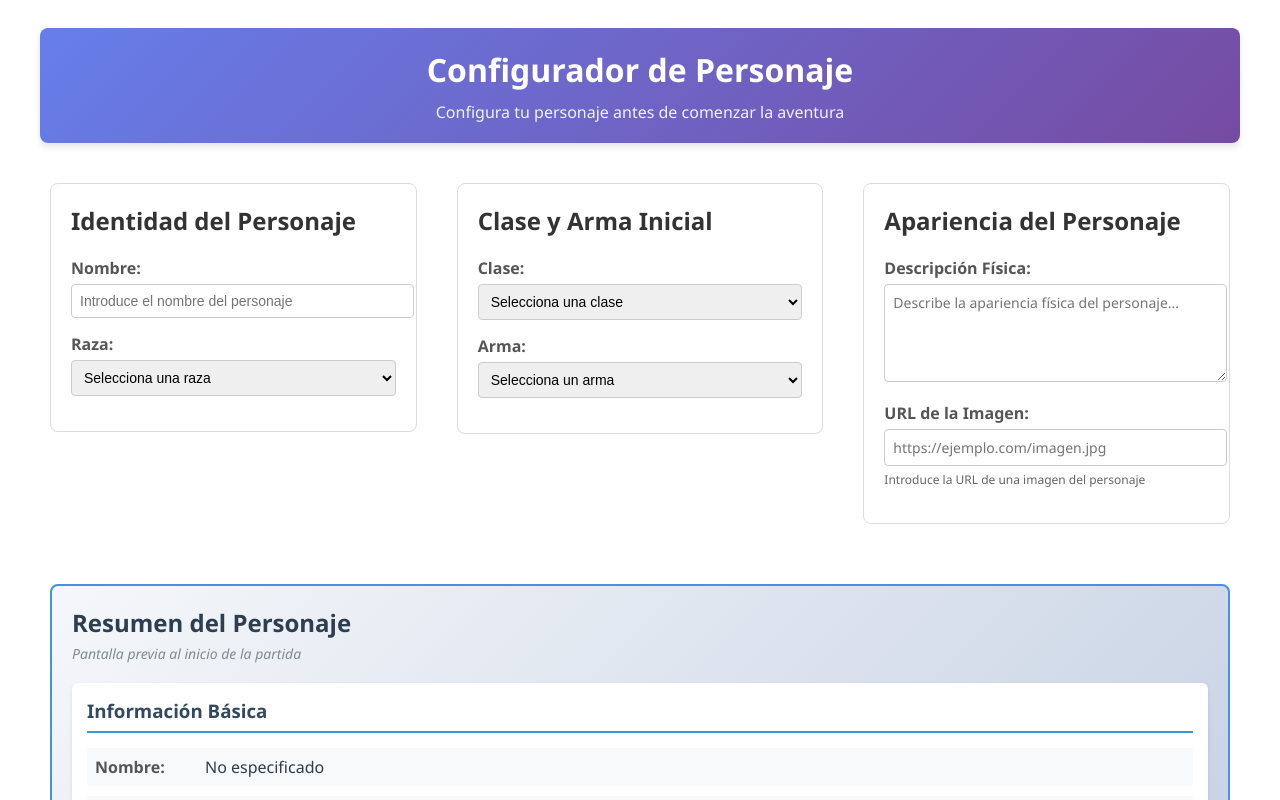
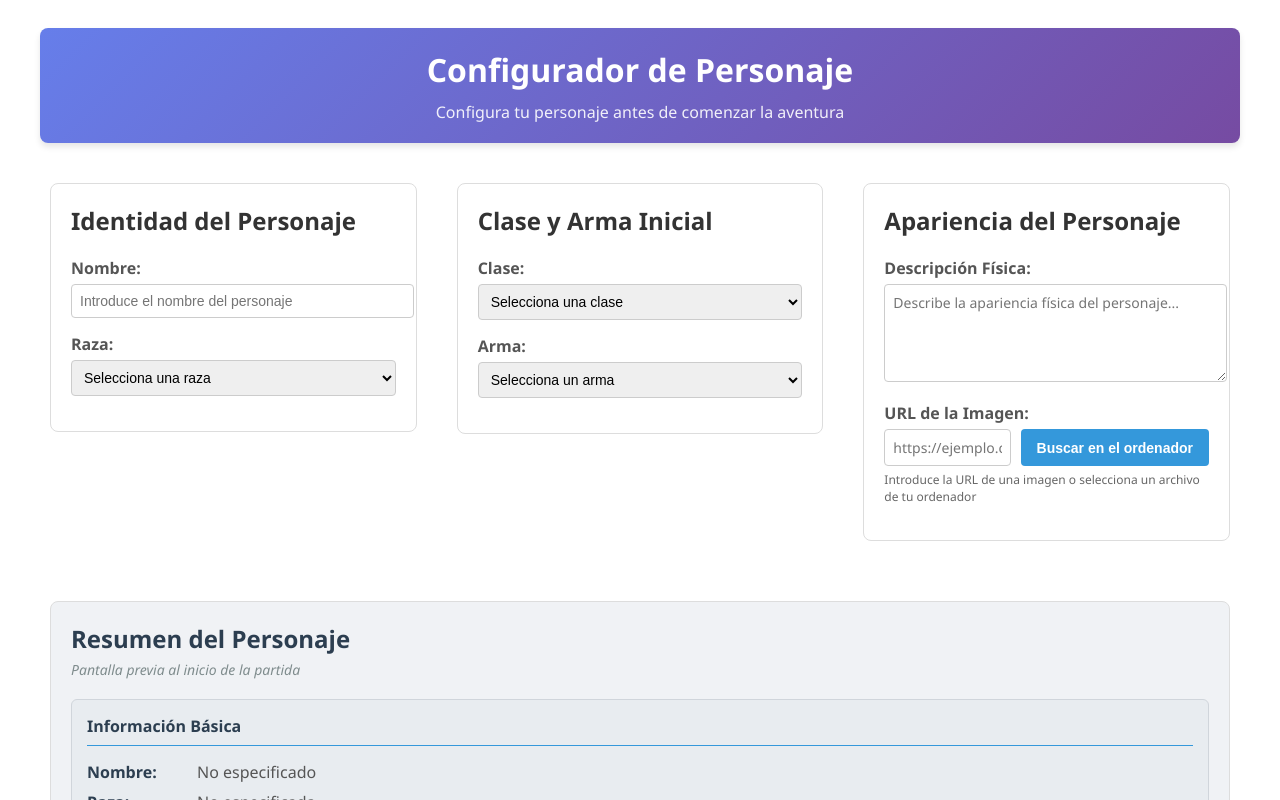
Before and after one commit to MrMoebius/AngularEjercicioPractico01, an Angular app: page / in a window 1280 px wide. Shown: the top 800 px of the page. Built offline with nearby package versions, Linux system fonts and the light colour scheme.

Commit message:
Correcion y completado de informacion

```diff
--- a/src/app/components/appearance-selector/appearance-selector.css
+++ b/src/app/components/appearance-selector/appearance-selector.css
@@ -30,6 +30,37 @@
   border-radius: 4px;
   font-size: 14px;
   font-family: inherit;
+}
+
+.image-input-container {
+  display: flex;
+  gap: 10px;
+  align-items: stretch;
+}
+
+.image-input-container input[type="url"] {
+  flex: 1;
+}
+
+.file-select-button {
+  padding: 8px 16px;
+  background: #3498db;
+  color: white;
+  border: none;
+  border-radius: 4px;
+  font-size: 14px;
+  font-weight: bold;
+  cursor: pointer;
+  white-space: nowrap;
+  transition: background-color 0.3s ease;
+}
+
+.file-select-button:hover {
+  background: #2980b9;
+}
+
+.file-select-button:active {
+  transform: translateY(1px);
 }
 
 .form-group textarea {
--- a/src/app/components/appearance-selector/appearance-selector.html
+++ b/src/app/components/appearance-selector/appearance-selector.html
@@ -13,13 +13,27 @@
 
   <div class="form-group">
     <label for="imagen">URL de la Imagen:</label>
-    <input
-      type="url"
-      id="imagen"
-      [(ngModel)]="imagen"
-      (ngModelChange)="onImagenChange()"
-      placeholder="https://ejemplo.com/imagen.jpg">
-    <small class="help-text">Introduce la URL de una imagen del personaje</small>
+    <div class="image-input-container">
+      <input
+        type="url"
+        id="imagen"
+        [(ngModel)]="imagen"
+        (ngModelChange)="onImagenChange()"
+        placeholder="https://ejemplo.com/imagen.jpg o selecciona un archivo">
+      <button
+        type="button"
+        class="file-select-button"
+        (click)="fileInput.click()">
+        Buscar en el ordenador
+      </button>
+      <input
+        type="file"
+        #fileInput
+        accept="image/*"
+        (change)="onFileSelected($event)"
+        style="display: none;">
+    </div>
+    <small class="help-text">Introduce la URL de una imagen o selecciona un archivo de tu ordenador</small>
   </div>
 
   @if (imagen) {
--- a/src/app/components/appearance-selector/appearance-selector.ts
+++ b/src/app/components/appearance-selector/appearance-selector.ts
@@ -84,4 +84,38 @@ export class AppearanceSelector {
   onImageLoad() {
     this.imageError = false;
   }
+
+  /**
+   * Se ejecuta cuando el usuario selecciona un archivo de imagen desde su ordenador.
+   * Lee el archivo y lo convierte a una data URL (base64) para poder mostrarlo.
+   * @param event - Evento de cambio del input file
+   */
+  onFileSelected(event: Event): void {
+    const input = event.target as HTMLInputElement;
+    const file = input.files?.[0];
+
+    if (!file) {
+      return;
+    }
+
+    // Verificar que sea una imagen
+    if (!file.type.startsWith('image/')) {
+      alert('Por favor, selecciona un archivo de imagen válido.');
+      return;
+    }
+
+    // Leer el archivo y convertirlo a data URL
+    const reader = new FileReader();
+    reader.onload = (e: ProgressEvent<FileReader>) => {
+      const result = e.target?.result;
+      if (typeof result === 'string') {
+        this.imagen = result;
+        this.onImagenChange();
+      }
+    };
+    reader.onerror = () => {
+      alert('Error al leer el archivo. Por favor, intenta con otro archivo.');
+    };
+    reader.readAsDataURL(file);
+  }
 }
--- a/src/app/components/character-summary/character-summary.css
+++ b/src/app/components/character-summary/character-summary.css
@@ -1,9 +1,9 @@
 .character-summary {
   padding: 20px;
-  border: 2px solid #4a90e2;
+  border: 1px solid #ddd;
   border-radius: 8px;
   margin: 10px;
-  background: linear-gradient(135deg, #f5f7fa 0%, #c3cfe2 100%);
+  background: #f0f2f5;
 }
 
 .character-summary h2 {
@@ -11,6 +11,7 @@
   margin-bottom: 5px;
   color: #2c3e50;
   font-size: 24px;
+  font-weight: 600;
 }
 
 .subtitle {
@@ -37,9 +38,10 @@
   max-width: 200px;
   height: auto;
   border-radius: 8px;
-  border: 3px solid #34495e;
-  box-shadow: 0 4px 8px rgba(0, 0, 0, 0.2);
-  object-fit: cover;
+  border: 1px solid #ddd;
+  box-shadow: 0 2px 4px rgba(0, 0, 0, 0.1);
+  object-fit: contain;
+  background: #fff;
 }
 
 .character-image img:not([src]),
@@ -54,48 +56,50 @@
 
 .info-section {
   margin-bottom: 20px;
-  background: white;
+  background: #e8ecf0;
   padding: 15px;
   border-radius: 6px;
-  box-shadow: 0 2px 4px rgba(0, 0, 0, 0.1);
+  border: 1px solid #d0d5db;
 }
 
 .info-section h3 {
   margin-top: 0;
   margin-bottom: 15px;
-  color: #34495e;
-  border-bottom: 2px solid #3498db;
+  color: #2c3e50;
+  border-bottom: 1px solid #3498db;
   padding-bottom: 8px;
+  font-size: 16px;
+  font-weight: 600;
 }
 
 .info-row {
   display: flex;
-  margin-bottom: 10px;
-  padding: 8px;
-  background: #f8f9fa;
-  border-radius: 4px;
+  margin-bottom: 8px;
+  padding: 0;
+  background: transparent;
+  border-radius: 0;
 }
 
 .info-row .label {
-  font-weight: bold;
-  color: #555;
+  font-weight: 600;
+  color: #2c3e50;
   min-width: 100px;
   margin-right: 10px;
 }
 
 .info-row .value {
-  color: #2c3e50;
+  color: #555;
   flex: 1;
 }
 
 .description {
-  color: #333;
+  color: #555;
   line-height: 1.6;
   margin: 0;
-  padding: 10px;
-  background: #f8f9fa;
-  border-radius: 4px;
-  border-left: 4px solid #3498db;
+  padding: 0;
+  background: transparent;
+  border-radius: 0;
+  border-left: none;
 }
 
 .ready-message {
```
